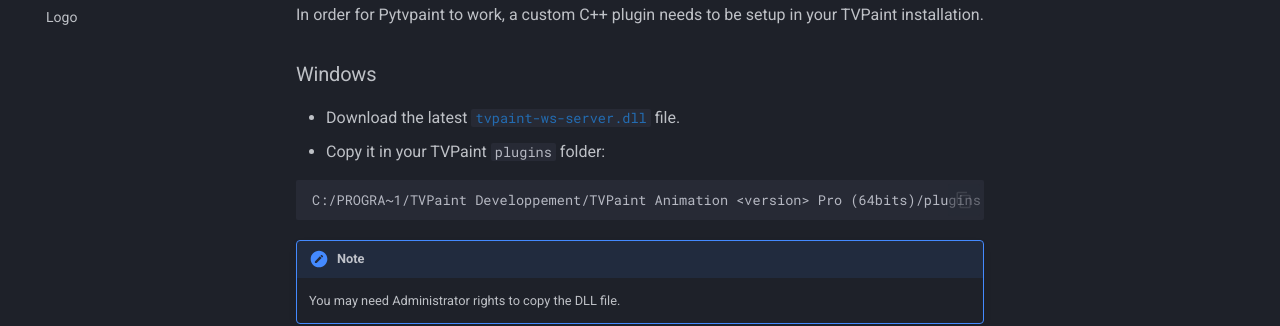
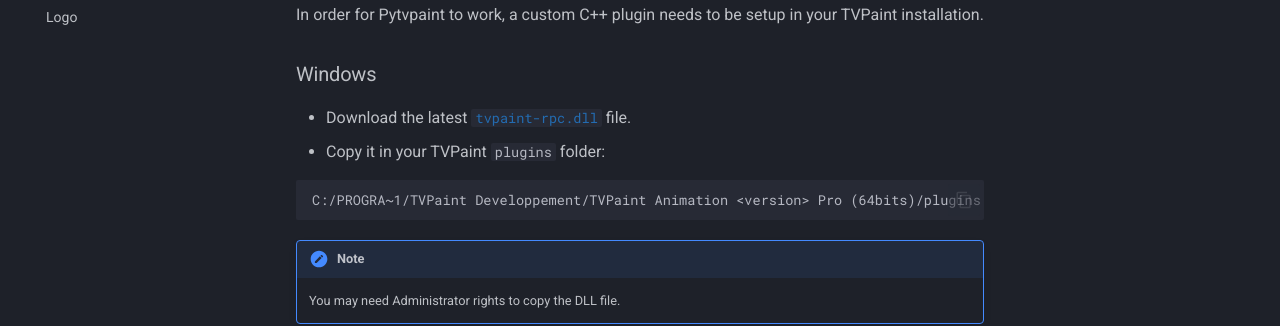
Before and after one commit to brunchstudio/pytvpaint, an MkDocs documentation site: the page built from docs/installation.md, in a window 1280 px wide and 1044 px high. Shown: the part 277-603 px from the top of the window. Built offline with MkDocs 1.6.1 and Material for MkDocs 9.7.7, drawn with Linux system fonts in a browser that asks for light colours.

Commit message:
dll github release link

````diff
--- a/docs/installation.md
+++ b/docs/installation.md
@@ -6,7 +6,7 @@
 
 ### Windows
 
-- Download the latest [`tvpaint-ws-server.dll`]() file.
+- Download the latest [`tvpaint-rpc.dll`](https://github.com/brunchstudio/tvpaint-rpc/releases) file.
 - Copy it in your TVPaint `plugins` folder:
 
   ```
````
